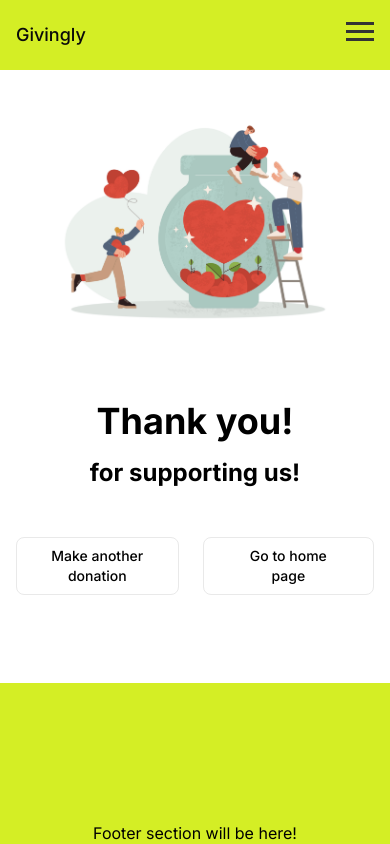
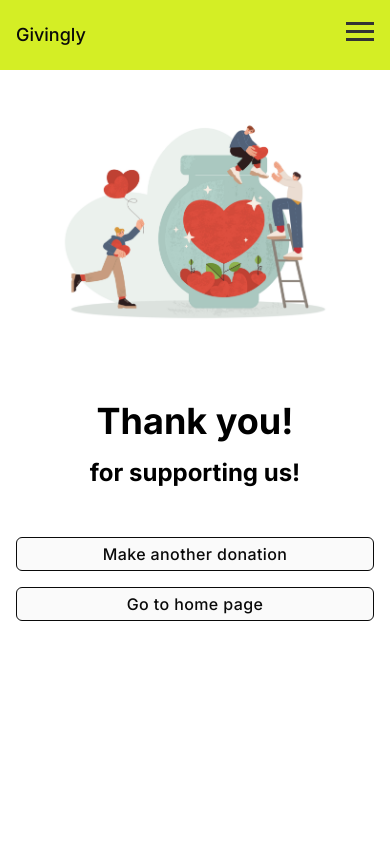
Before and after one commit to feyizoglu/crowdfunding-app, a Next.js app: page /successpage in a window 390 px wide. Shown: the top 844 px of the page. Built offline with nearby package versions, Linux system fonts and the light colour scheme; no server answers.

Commit message:
h-screen and button-light problems fixed. also responsiveness is added for button.

```diff
--- a/app/Components/SuccessPage/SuccessPage.js
+++ b/app/Components/SuccessPage/SuccessPage.js
@@ -4,7 +4,7 @@ import Link from 'next/link';
 
 const SuccessPage = () => {
   return (
-    <div className='container mx-auto px-4 flex flex-col'>
+    <div className='container mx-auto px-4 flex flex-col h-screen'>
       <Image
                     src="/donation.jpg"
                     width={500}
@@ -16,11 +16,11 @@ const SuccessPage = () => {
             <h1 className=' text-4xl sm:text-5xl md:text-6xl font-bold mb-4 text-center'>Thank you!</h1>
             <h2 className='text-2xl font-bold mb-2 text-center'>for supporting us!</h2>
         </div>
-      <div className='donation-buttons flex space-x-4 justify-center pb-20'>
-        <Link href="/projects" className='px-5 py-2 hover:bg-blackColor hover:text-whiteColor  border border-grayishColor focus:ring-4 focus:outline-none focus:ring-grayishColor font-medium rounded-lg text-sm text-center mr-2 mb-2'>
+      <div className='donation-buttons flex flex-col sm:flex-row space-y-4 sm:space-y-0 sm:space-x-4 justify-center pb-20 text-center'>
+        <Link href="/projects" className='button-light'>
             Make another donation
         </Link>
-        <Link href="/" className='px-10 py-2 hover:bg-blackColor hover:text-whiteColor  border border-grayishColor focus:ring-4 focus:outline-none focus:ring-grayishColor font-medium rounded-lg text-sm text-center mr-2 mb-2'>
+        <Link href="/" className='px-10 button-light'>
           Go to home page
         </Link>
       </div>
```
